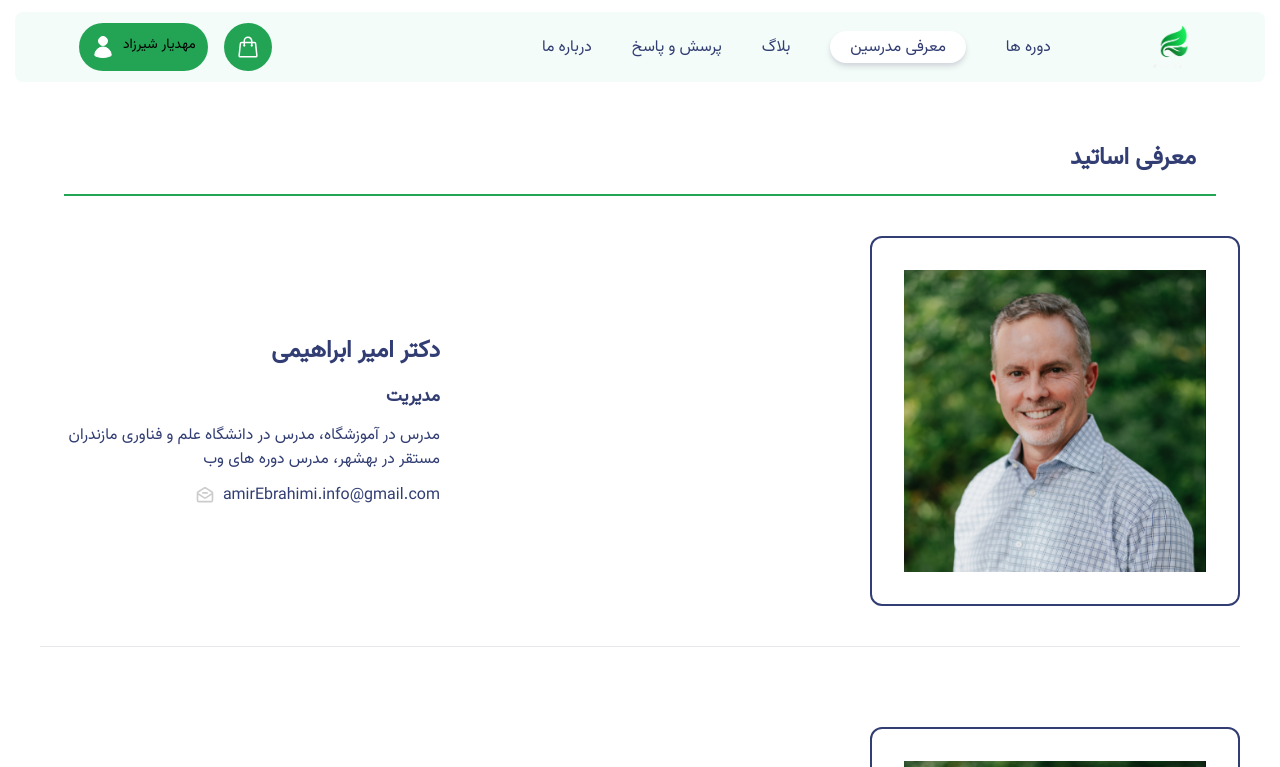
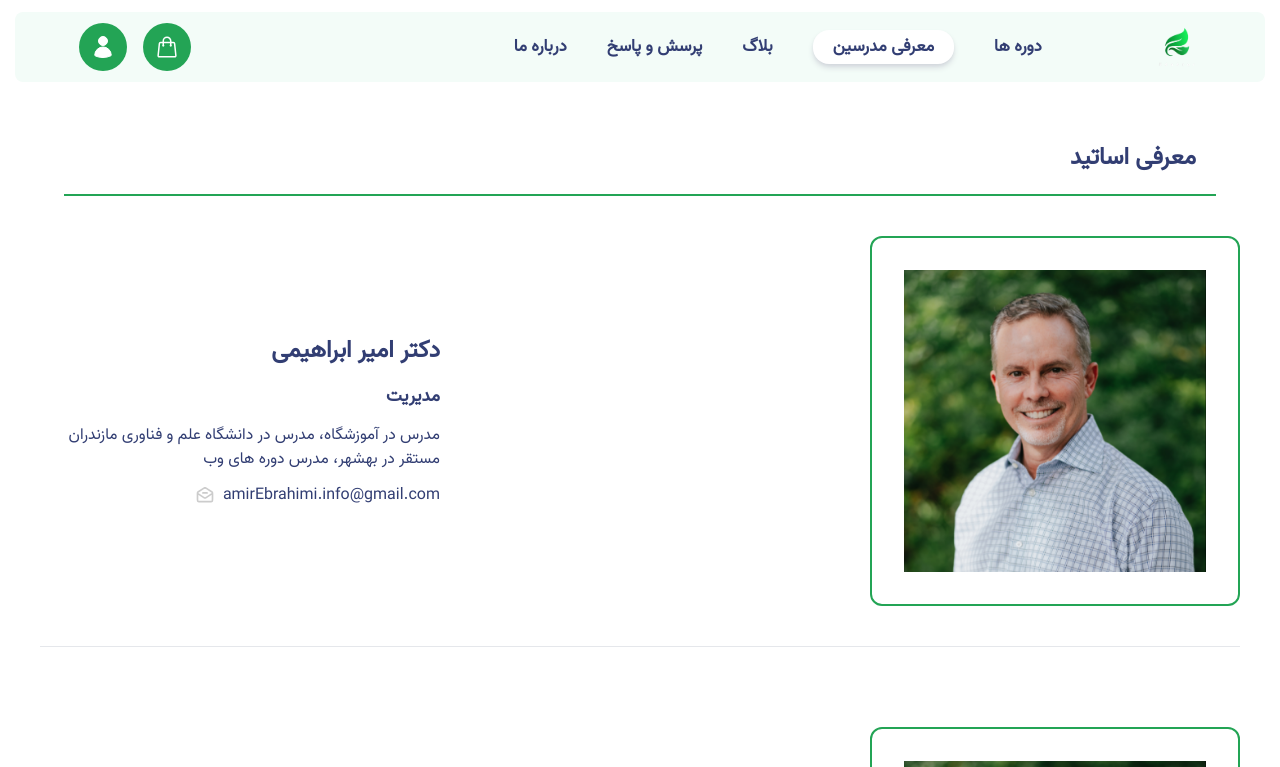
Before and after one commit to academy-react/E404rr, a React (Vite) app: page /introducing-teachers in a window 1280 px wide. Shown: the top 767 px of the page. Built offline with nearby package versions, Linux system fonts and the light colour scheme.

Commit message:
Header fully changed

```diff
--- a/src/components/common/Header/Header.jsx
+++ b/src/components/common/Header/Header.jsx
@@ -2,11 +2,13 @@ import { NavLink, Outlet } from "react-router-dom";
 import Logo from "../Logo/Logo";
 import HeaderNav from "./HeaderNav";
 import HeaderLeft from "./HeaderLeft";
+import MobileNav from "./MobileNav";
 
 const Header = () => {
   return (
     <>
       <nav className="container max-w-[1250px] mx-auto mt-3 h-[70px] flex items-center justify-between px-14 mb-10 rounded-lg bg-[#f3fcf8]">
+        <MobileNav />
         <Logo />
         <HeaderNav />
         <HeaderLeft />
--- /dev/null
+++ b/src/components/common/Header/Header.module.css
@@ -0,0 +1,72 @@
+.toggleNav:checked + label + ul {
+  transform: translateX(0);
+  -webkit-transform: translateX(0);
+  -moz-transform: translateX(0);
+  -ms-transform: translateX(0);
+  -o-transform: translateX(0);
+}
+.toggleNav:checked + label span:first-child {
+  transform: rotate(127deg);
+  position: relative;
+  top: -4px;
+}
+.toggleNav:checked + label span.lineMid {
+  transform: translateX(10px);
+  opacity: 0;
+}
+.toggleNav:checked + label span:last-child {
+  position: relative;
+  top: -15px;
+  transform: rotate(58deg);
+}
+
+@media screen and (min-width: 768px) {
+  .navMobile {
+    display: none;
+  }
+}
+@media screen and (max-width: 768px) {
+  .listNavMobile {
+    position: fixed;
+    left: 0;
+    background-color: #fff;
+    box-shadow: 2px 3px 6px 0 #ccc;
+    height: 100%;
+    top: 0;
+    width: 200px;
+    transform: translateX(-350px);
+    transition: all 250ms ease-out;
+    -webkit-transition: all 250ms ease-out;
+    -moz-transition: all 250ms ease-out;
+    -ms-transition: all 250ms ease-out;
+    -o-transition: all 250ms ease-out;
+    padding: 2rem 0 2rem 2rem;
+    display: flex;
+    flex-direction: column;
+    justify-content: flex-start;
+    gap: 2.5rem;
+    text-align: left;
+    overflow-x: hidden;
+    z-index: 50;
+  }
+  .line {
+    border-bottom: 3px solid;
+    border-radius: 10px;
+    width: 16px;
+    display: block;
+    margin-bottom: 3px;
+    transition: all 260ms ease-out;
+    -webkit-transition: all 260ms ease-out;
+    -moz-transition: all 260ms ease-out;
+    -ms-transition: all 260ms ease-out;
+    -o-transition: all 260ms ease-out;
+  }
+
+  .labelToggleNav {
+    position: relative;
+    top: 16px;
+  }
+}
+.navMobile a {
+  margin-right: 25px;
+}
--- a/src/components/common/Header/HeaderLeft.jsx
+++ b/src/components/common/Header/HeaderLeft.jsx
@@ -11,7 +11,7 @@ const HeaderLeft = () => {
           viewBox="0 0 24 24"
           strokeWidth="1.5"
           stroke="currentColor"
-          className="w-6 h-6 stroke-white"
+          className="w-6 h-6 max-lg:w-4 max-lg:h-4  stroke-white"
         >
           <path
             strokeLinecap="round"
@@ -22,12 +22,11 @@ const HeaderLeft = () => {
       </div>
       <NavLink to="/login">
         <div className="p-3 mx-2 bg-[#23A455] rounded-full flex cursor-pointer ">
-          <p className="text-sm">مهدیار شیرزاد</p>
           <svg
             xmlns="http://www.w3.org/2000/svg"
             viewBox="0 0 24 24"
             fill="currentColor"
-            className="w-6 h-6 border-1 border-[#000] mr-2 stroke-white fill-white "
+            className="w-6 h-6 border-1 max-lg:w-4 max-lg:h-4 border-[#000]  stroke-white fill-white "
           >
             <path
               fillRule="evenodd"
--- a/src/components/common/Header/HeaderNav.jsx
+++ b/src/components/common/Header/HeaderNav.jsx
@@ -1,61 +1,12 @@
 import React from "react";
 import { NavLink } from "react-router-dom";
+import NavItems from "./NavItems";
 
 const HeaderNav = () => {
   return (
-    <div className="w-[60%] h-full">
+    <div className="w-[65%] h-full hidden md:block text-[17px] max-lg:text-[12px] max-lg:font-medium font-bold">
       <ul className="flex w-full gap-10 items-center h-full text-[#323E73]">
-        <NavLink
-          className={({ isActive }) =>
-            isActive
-              ? "bg-white shadow-md shadow-gray-300 px-5 py-1 rounded-2xl"
-              : ""
-          }
-          to="/Course"
-        >
-          <li>دوره ها</li>
-        </NavLink>
-        <NavLink
-          className={({ isActive }) =>
-            isActive
-              ? "bg-white shadow-md shadow-gray-300 px-5 py-1 rounded-2xl"
-              : ""
-          }
-          to="/introducing-teachers"
-        >
-          <li>معرفی مدرسین</li>
-        </NavLink>
-        <NavLink
-          className={({ isActive }) =>
-            isActive
-              ? "bg-white shadow-md shadow-gray-300 px-5 py-1 rounded-2xl"
-              : ""
-          }
-          to="/blog"
-        >
-          <li>بلاگ</li>
-        </NavLink>
-
-        <NavLink
-          className={({ isActive }) =>
-            isActive
-              ? "bg-white shadow-md shadow-gray-300 px-5 py-1 rounded-2xl"
-              : ""
-          }
-          to="/Q&A"
-        >
-          <li>پرسش و پاسخ</li>
-        </NavLink>
-        <NavLink
-          className={({ isActive }) =>
-            isActive
-              ? "bg-white shadow-md shadow-gray-300 px-2 py-1 rounded-2xl"
-              : ""
-          }
-          to="/about-us"
-        >
-          <li>درباره ما</li>
-        </NavLink>
+        <NavItems />
       </ul>
     </div>
   );
--- /dev/null
+++ b/src/components/common/Header/MobileNav.jsx
@@ -0,0 +1,28 @@
+import React from "react";
+import NavItems from "./NavItems";
+import styles from "./Header.module.css";
+
+const MobileNav = () => {
+  return (
+    <div className={`${styles.navMobile} relative`}>
+      <input
+        className={`${styles.toggleNav} hidden`}
+        id="toggle_nav"
+        type="checkbox"
+      />
+      <label
+        for="toggle_nav"
+        class={`${styles.labelToggleNav} absolute top-[-10px]`}
+      >
+        <span className={` ${styles.line} ${styles.lineTop} `}></span>
+        <span className={` ${styles.line} lineMid `}></span>
+        <span className={` ${styles.line} lineBottom `}></span>
+      </label>
+      <ul className={` ${styles.listNavMobile} `}>
+        <NavItems />
+      </ul>
+    </div>
+  );
+};
+
+export default MobileNav;
--- /dev/null
+++ b/src/components/common/Header/NavItems.jsx
@@ -0,0 +1,30 @@
+import React from "react";
+import { NavLink } from "react-router-dom";
+
+const activeClass = ({ isActive }) =>
+  isActive ? "bg-white shadow-md shadow-gray-300 px-5 py-1 rounded-2xl" : "";
+
+const NavItems = () => {
+  return (
+    <>
+      <NavLink className={activeClass} to="/Course">
+        <li>دوره ها</li>
+      </NavLink>
+      <NavLink className={activeClass} to="/introducing-teachers">
+        <li>معرفی مدرسین</li>
+      </NavLink>
+      <NavLink className={activeClass} to="/blog">
+        <li>بلاگ</li>
+      </NavLink>
+
+      <NavLink className={activeClass} to="/Q&A">
+        <li>پرسش و پاسخ</li>
+      </NavLink>
+      <NavLink className={activeClass} to="/about-us">
+        <li>درباره ما</li>
+      </NavLink>
+    </>
+  );
+};
+
+export default NavItems;
--- a/src/components/common/Logo/Logo.jsx
+++ b/src/components/common/Logo/Logo.jsx
@@ -4,9 +4,9 @@ import { NavLink } from "react-router-dom";
 
 const Logo = () => {
   return (
-    <div className="h-full p-2">
-      <NavLink to="/">
-        <img className="w-full h-full" src={logo3} alt="" />
+    <div className="h-full p-2 max-md:w-[60%]">
+      <NavLink className="h-full flex items-center justify-between" to="/">
+        <img className="w-12 h-12" src={logo3} alt="" />
       </NavLink>
     </div>
   );
--- a/src/screens/TeachersPage/TeachersAvatar.jsx
+++ b/src/screens/TeachersPage/TeachersAvatar.jsx
@@ -5,7 +5,7 @@ import styles from "./TeachersPage.module.css";
 const TeachersAvatar = () => {
   return (
     <div
-      className={` ${styles.avatar} border-2 border-[#323e73] w-[370px] h-[370px] rounded-xl `}
+      className={` ${styles.avatar} border-2 border-[#23A455] w-[370px] h-[370px] rounded-xl `}
     >
       <img
         src={avatar}
```
